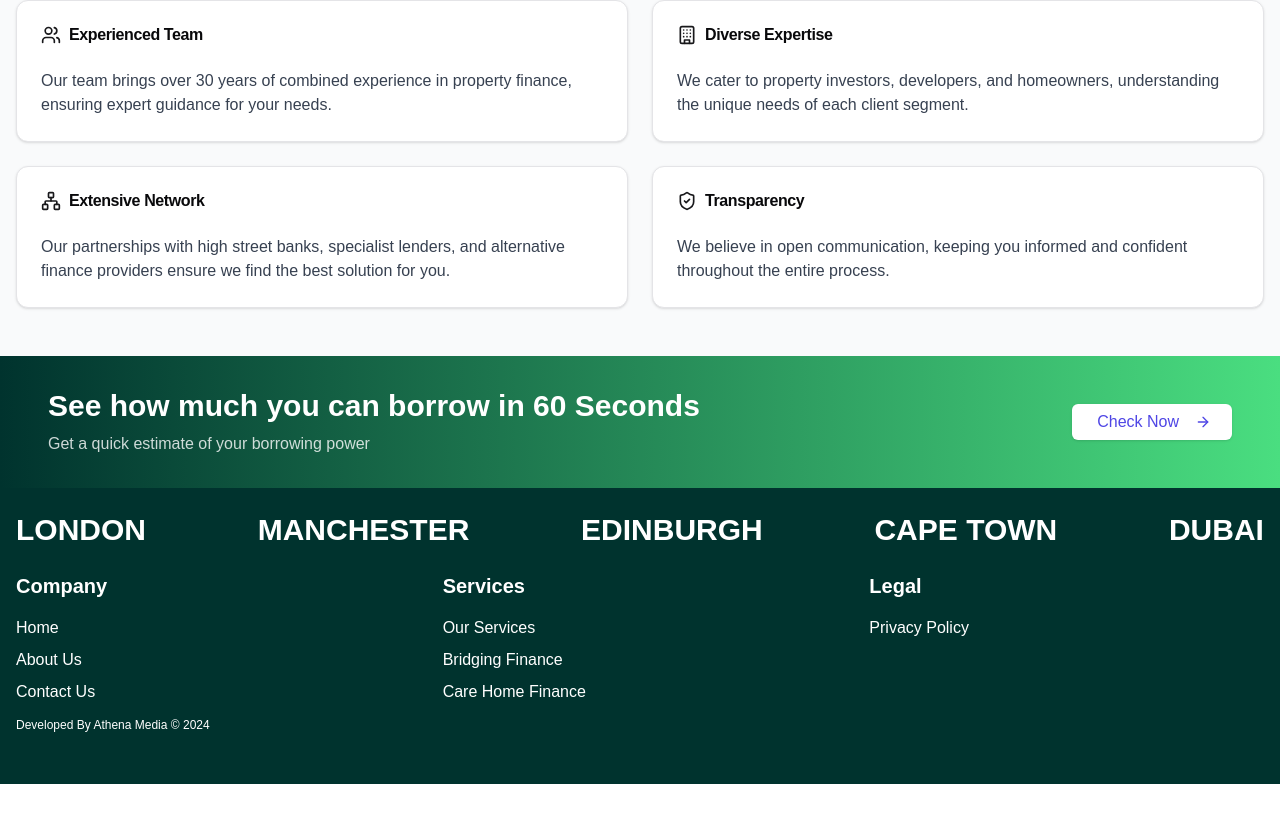
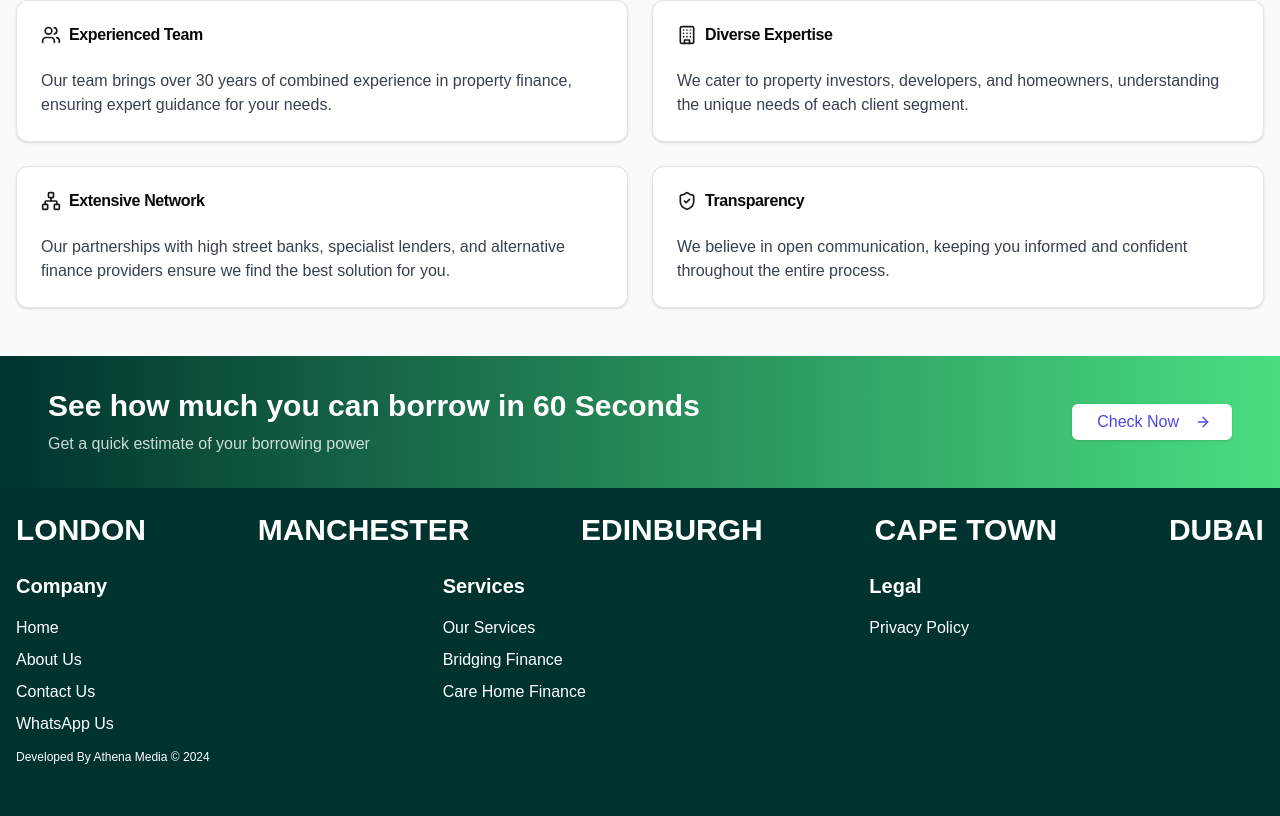
Before and after one commit to PhilaniNcube/privatepropertyfinance, a Next.js app: page /about-us in a window 1280 px wide. Shown: the part 1384-2200 px from the top of the page. Before the commit the page ends 2168 px from the top, so only its background shows below. Built offline with nearby package versions, Linux system fonts and the light colour scheme.

Commit message:
Add WhatsApp link to footer for improved contact options

```diff
--- a/components/navigation/footer.tsx
+++ b/components/navigation/footer.tsx
@@ -49,6 +49,14 @@ const Footer = () => {
                   className="text-white hover:text-zinc-500"
                 >
                   Contact Us
+                </Link>
+              </li>
+              <li>
+                <Link
+                  href="https://wa.me/447464882447"
+                  className="text-white hover:text-zinc-500"
+                >
+                  WhatsApp Us
                 </Link>
               </li>
               <li>
```
